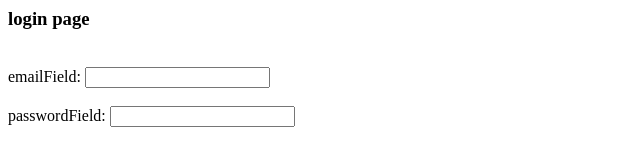
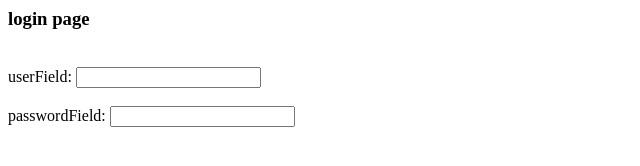
Before and after one commit to daniel-barbu/firebaseTest, a plain HTML site: page index.html in a window 1280 px wide. Shown: the full height of the page, 0-640 px from the left. Drawn offline with Linux system fonts and the light colour scheme.

Commit message:
Update index.html

```diff
--- a/index.html
+++ b/index.html
@@ -4,7 +4,7 @@
 </head>
 <body>
   <h3>login page</h3><br>
-  <label for="emailField">emailField: </label><input type="email" id="emailField" name="emailField"><br><br>
+  <label for="user">userField: </label><input type="user" id="userField" name="userField"><br><br>
   <label for="passwordField">passwordField: </label><input type="password" id="passwordField" name="passwordField"><br><br>
 </body>
 </html>
```
